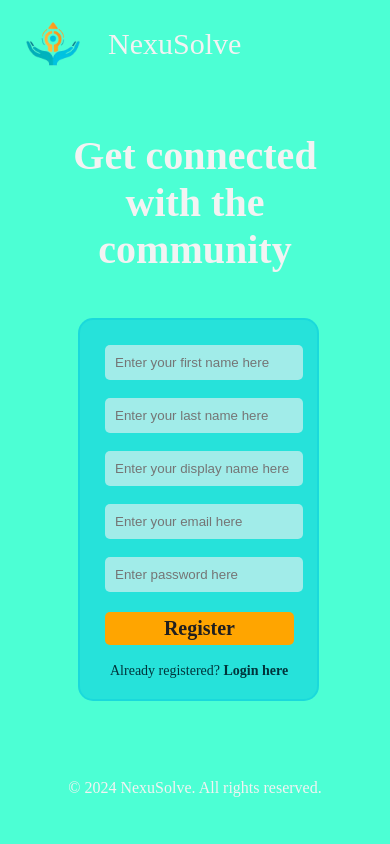
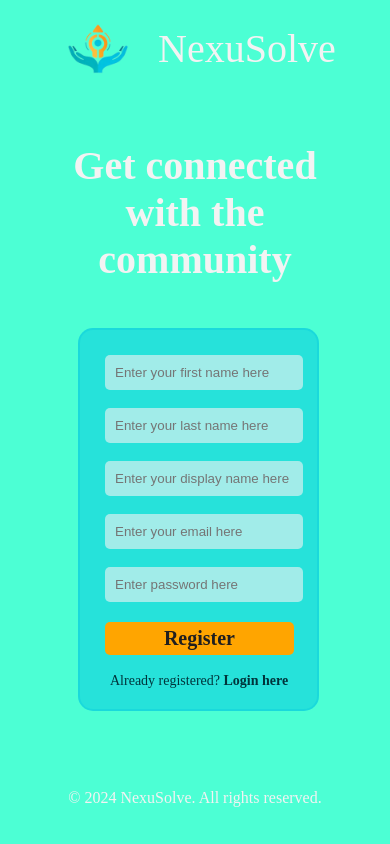
Before and after one commit to RahmaA278/NexuSolve, a website: page client/index.html in a window 390 px wide. Shown: the top 844 px of the page. Drawn offline with Linux system fonts and the light colour scheme; a web font is replaced by a local one.

Commit message:
center nav bar

```diff
--- a/client/css/register.css
+++ b/client/css/register.css
@@ -177,11 +177,12 @@ footer {
     } */
 
     #logo img {
-        width: 90px;
+        margin-left: 40px;
+        width: 100px;
     }
 
     #logo span {
-        font-size: 30px;
+        font-size: 40px;
     }
 
     .container {
```
